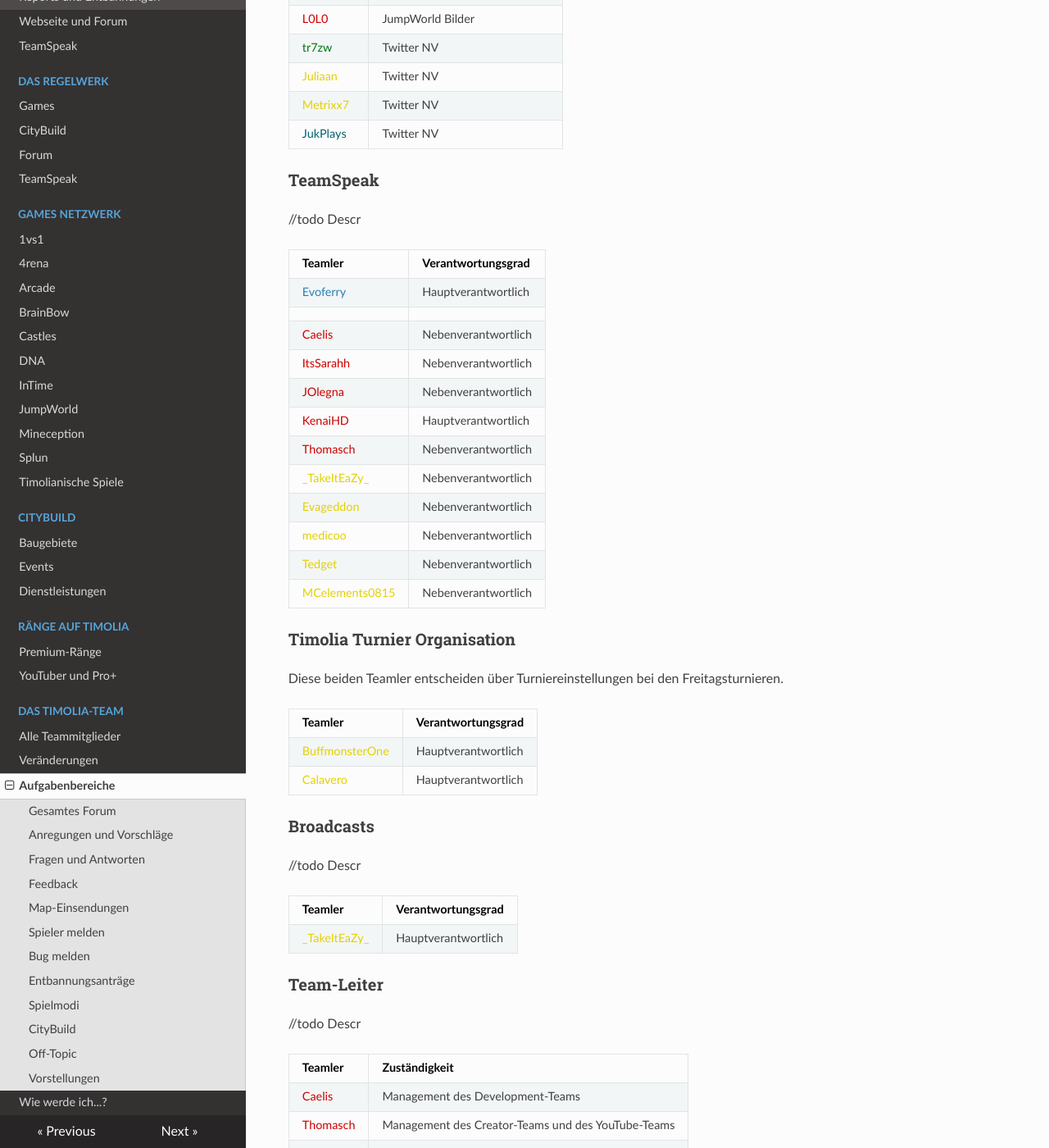
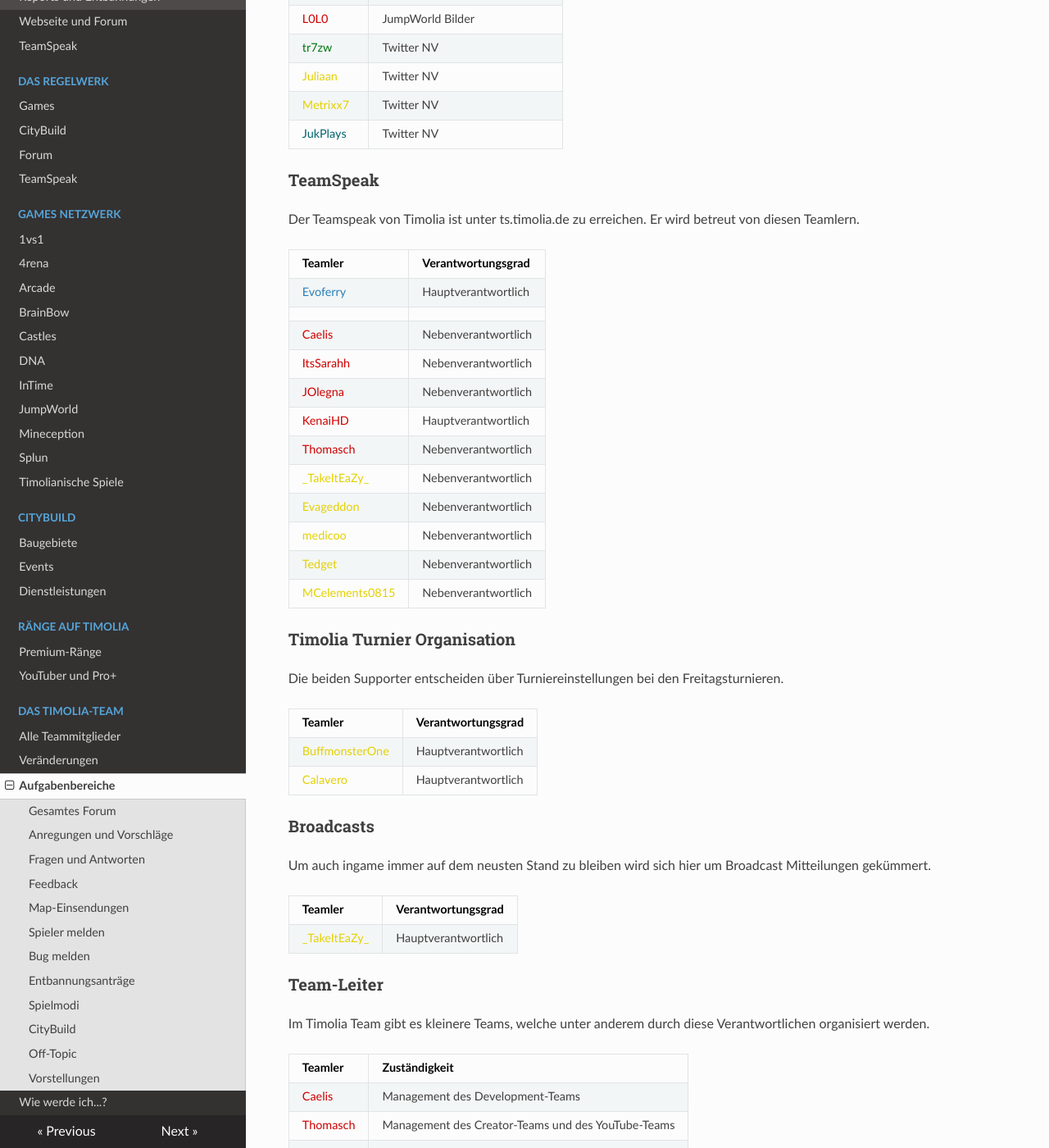
Before and after one commit to TimoliaDE/HowTo, an MkDocs documentation site: the page built from docs/team/responsibilities.md, in a window 1280 px wide and 1400 px high, scrolled down 4222 px. Shown: the whole window at 82% size. Built offline with MkDocs 1.6.1, drawn with Linux system fonts in a browser that asks for light colours; nearby versions of some CDN libraries; old or Windows-style settings are respelled for this version of MkDocs; some of the changed text lies outside the part shown.

Commit message:
Beschreibungen der Aufgabenbereiche

```diff
--- a/docs/team/responsibilities.md
+++ b/docs/team/responsibilities.md
@@ -119,7 +119,7 @@ Bei jeglichen Fehlern in den Diensten von Timolia kümmert sich dieser Teamler d
 |<span style="color:#E4D100">Tedget</span> | Hauptverantwortlich |
 
 ###<strong>Supporterauswahl</strong>
-Wenn es wieder daran geht, neue Teamler in unsere Reihen zu holen, kümmern sich diese Verantwortlichen darum.
+Wenn es wieder daran geht, neue Supporter in unsere Reihen zu holen, kümmern sich diese Verantwortlichen darum.
 
 | Teamler | Verantwortungsgrad |
 | ------ | ------ |
@@ -148,7 +148,7 @@ Für einen ständigen Support und Content auf Twitter und anderen sozialen Medie
 |<span style="color:#00646F">JukPlays</span> | Twitter NV |
 
 ###<strong>TeamSpeak</strong>
-//todo Descr
+Der Teamspeak von Timolia ist unter ts.timolia.de zu erreichen. Er wird betreut von diesen Teamlern.
 
 | Teamler | Verantwortungsgrad |
 | ------ | ------ |
@@ -166,7 +166,7 @@ Für einen ständigen Support und Content auf Twitter und anderen sozialen Medie
 |<span style="color:#E4D100">MCelements0815</span> | Nebenverantwortlich |
 
 ###<strong>Timolia Turnier Organisation</strong>
-Diese beiden Teamler entscheiden über Turniereinstellungen bei den Freitagsturnieren.
+Die beiden Supporter entscheiden über Turniereinstellungen bei den Freitagsturnieren.
 
 | Teamler | Verantwortungsgrad |
 | ------ | ------ |
@@ -174,14 +174,14 @@ Diese beiden Teamler entscheiden über Turniereinstellungen bei den Freitagsturn
 |<span style="color:#E4D100">Calavero</span> | Hauptverantwortlich |
 
 ###<strong>Broadcasts</strong>
-//todo Descr
+Um auch ingame immer auf dem neusten Stand zu bleiben wird sich hier um Broadcast Mitteilungen gekümmert.
 
 | Teamler | Verantwortungsgrad |
 | ------ | ------ |
 |<span style="color:#E4D100">\_TakeItEaZy\_</span> | Hauptverantwortlich |
 
 ###<strong>Team-Leiter</strong>
-//todo Descr
+Im Timolia Team gibt es kleinere Teams, welche unter anderem durch diese Verantwortlichen organisiert werden.
 
 | Teamler | Zuständigkeit |
 | ------ | ------ |
```
